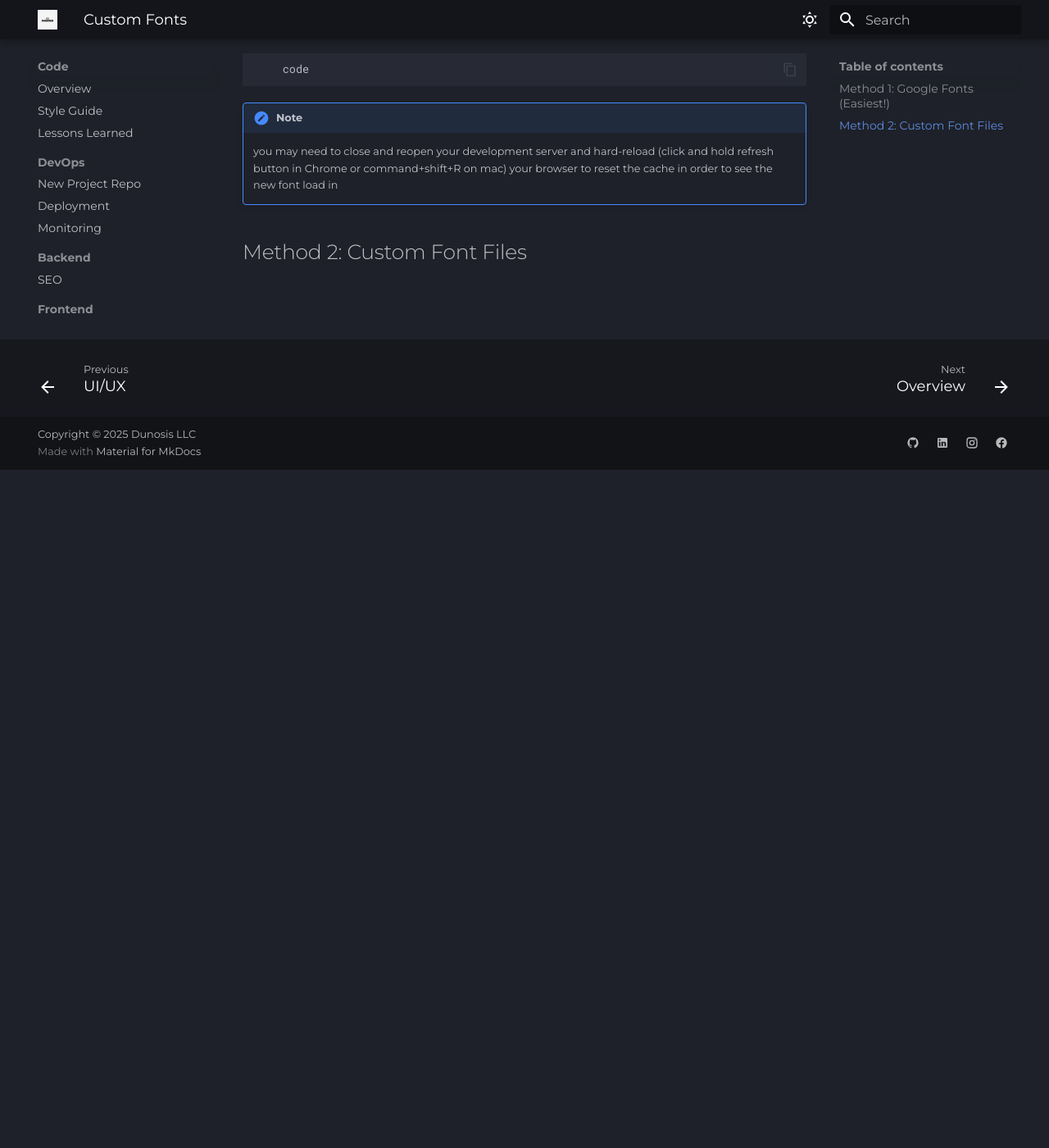
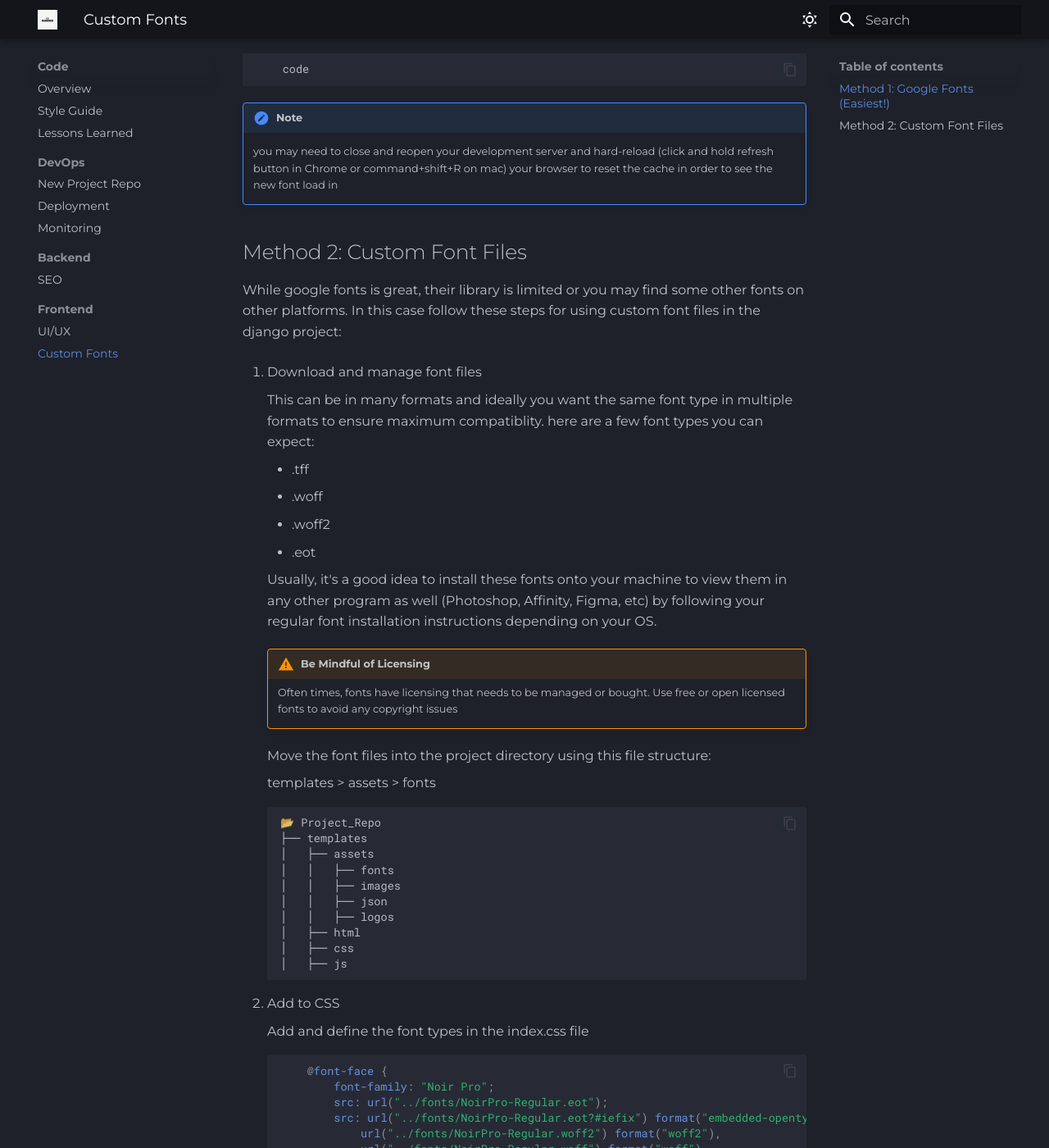
Before and after one commit to wesordonez/dunosis-web-docs, an MkDocs documentation site: the page built from docs/code/frontend/custom-fonts.md, in a window 1280 px wide and 1400 px high, scrolled down 827 px. Shown: the whole window at 82% size. Built offline with MkDocs 1.6.1 and Material for MkDocs 9.7.7, drawn with Linux system fonts in a browser that asks for light colours; emoji names are drawn with the system emoji font; some of the changed text lies outside the part shown.

Commit message:
added structure for custom font files section, needs refinement

````diff
--- a/docs/code/frontend/custom-fonts.md
+++ b/docs/code/frontend/custom-fonts.md
@@ -28,3 +28,86 @@
 
 
 ## Method 2: Custom Font Files
+
+While google fonts is great, their library is limited or you may find some other fonts on other platforms. In this case follow these steps for using custom font files in the django project:
+
+1. Download and manage font files
+
+    This can be in many formats and ideally you want the same font type in multiple formats to ensure maximum compatiblity. here are a few font types you can expect:
+
+    - .tff
+    - .woff
+    - .woff2
+    - .eot
+
+    Usually, it's a good idea to install these fonts onto your machine to view them in any other program as well (Photoshop, Affinity, Figma, etc) by following your regular font installation instructions depending on your OS.
+
+    !!! warning "Be Mindful of Licensing"
+        Often times, fonts have licensing that needs to be managed or bought. Use free or open licensed fonts to avoid any copyright issues
+
+    Move the font files into the project directory using this file structure:
+
+    templates > assets > fonts
+
+    ```plaintext
+    📂 Project_Repo
+    ├── templates
+    │   ├── assets
+    │   │   ├── fonts
+    │   │   ├── images
+    │   │   ├── json
+    │   │   ├── logos
+    │   ├── html
+    │   ├── css
+    │   ├── js
+    ```
+
+2. Add to CSS
+
+    Add and define the font types in the index.css file
+
+    ``` css
+        @font-face {
+            font-family: "Noir Pro";
+            src: url("../fonts/NoirPro-Regular.eot");
+            src: url("../fonts/NoirPro-Regular.eot?#iefix") format("embedded-opentype"),
+                url("../fonts/NoirPro-Regular.woff2") format("woff2"),
+                url("../fonts/NoirPro-Regular.woff") format("woff"),
+                url("../fonts/NoirPro-Regular.ttf") format("truetype");
+            font-weight: normal;
+            font-style: normal;
+        }
+    ```
+
+3. Add font to Tailwind configs (OPTIONAL)
+
+    This is very usefule to use tailwind properties to assign fonts especially if the project is manageing multiple fonts in different sections.
+
+    First add the font to the **tailwind.config.js** file
+
+    ``` js
+        theme: {
+            extend: {
+                fontFamily: {
+                    custom: ["Noir Pro", "sans-serif"],
+                },
+                colors: {
+                    "bg-primary": "#f5f5f5",
+                    "du-red": "#C62A2C",
+                    "du-green": "#029A4D",
+                    "du-blue": "#4D40f0",
+                    "du-yellow": "#ECB731",
+                    "du-purple": "#68008A",
+                },
+            },
+        },
+    ```
+
+    !!! info
+        This may be only applicable with Tailwindcss 3.X. With new 4.0 version, the confiurations are changing. Currently, projects and templates for Dunosis use older version but is in the process of migrating to newer version. Documentation will be updated accordingly
+
+    Once defined in tailwind configurations, you can apply font types in HTML like this:
+
+    ``` html
+        <p class="tw-font-property-name"> Hello World </p>
+    ```
````
